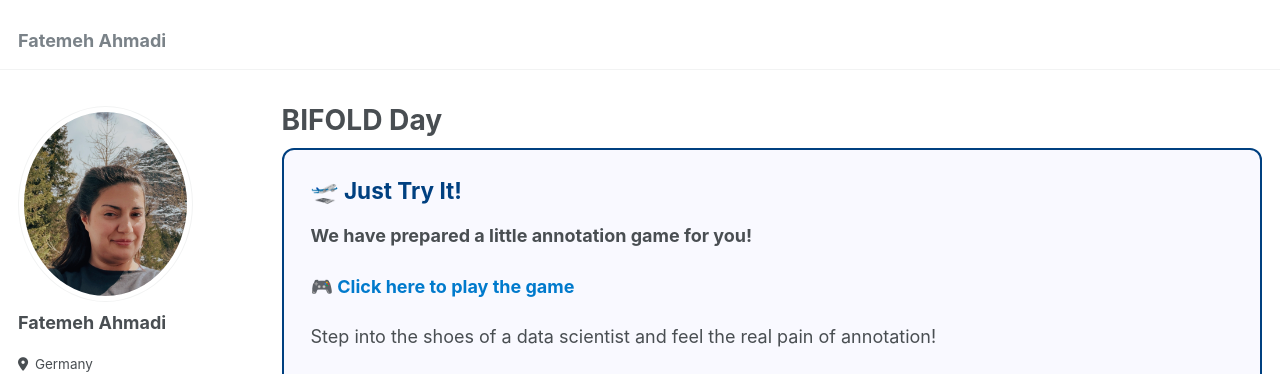
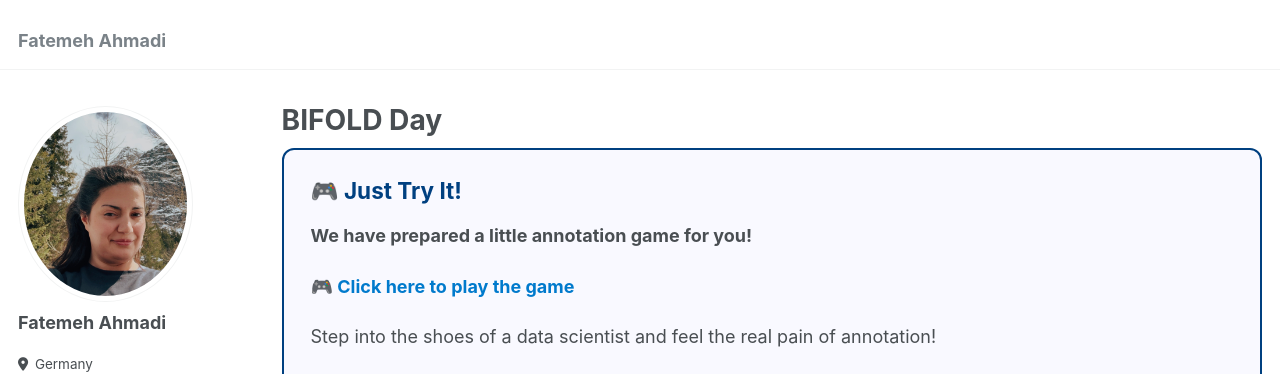
Before and after one commit to FatemehAhmadi94/fatemehahmadi94.github.io, a Jekyll site: the page built from _pages/bifold-day.html, in a window 1280 px wide and 1050 px high. Shown: the top 374 px of the window. Built offline with Jekyll 4.4.1, drawn with Linux system fonts in a browser that asks for light colours; some web fonts are replaced.

Commit message:
Update bifold-day.html

```diff
--- a/_pages/bifold-day.html
+++ b/_pages/bifold-day.html
@@ -14,7 +14,7 @@
 
 
 <div style="border: 2px solid #004080; border-radius: 12px; padding: 1.5em; margin-bottom: 2em; background-color: #f9f9ff;">
-  <h2 style="margin-top: 0; color: #004080;">🛫 Just Try It!</h2>
+  <h2 style="margin-top: 0; color: #004080;">🎮 Just Try It!</h2>
   <p><strong>We have prepared a little annotation game for you!</strong></p>
   <p><a href="https://fatemehahmadi94.github.io/error-detection-game/" style="font-weight: bold; color: #007acc; text-decoration: none;">🎮 Click here to play the game</a></p>
   <p>Step into the shoes of a data scientist and feel the real pain of annotation!</p>
```
